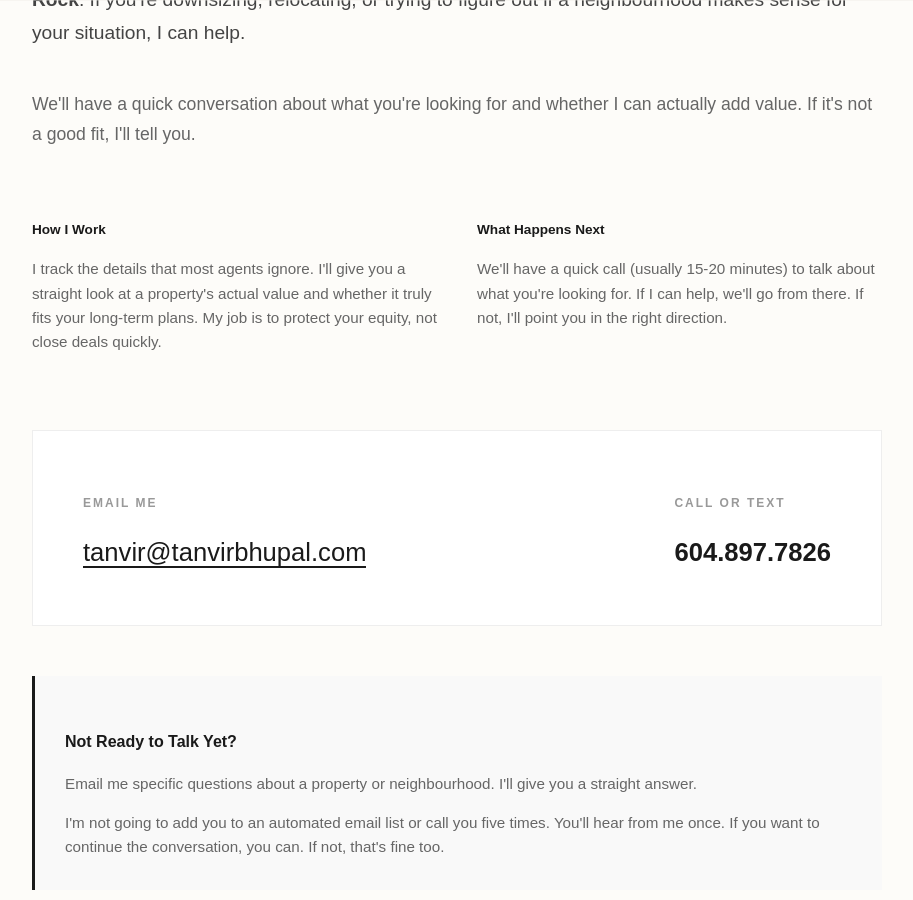
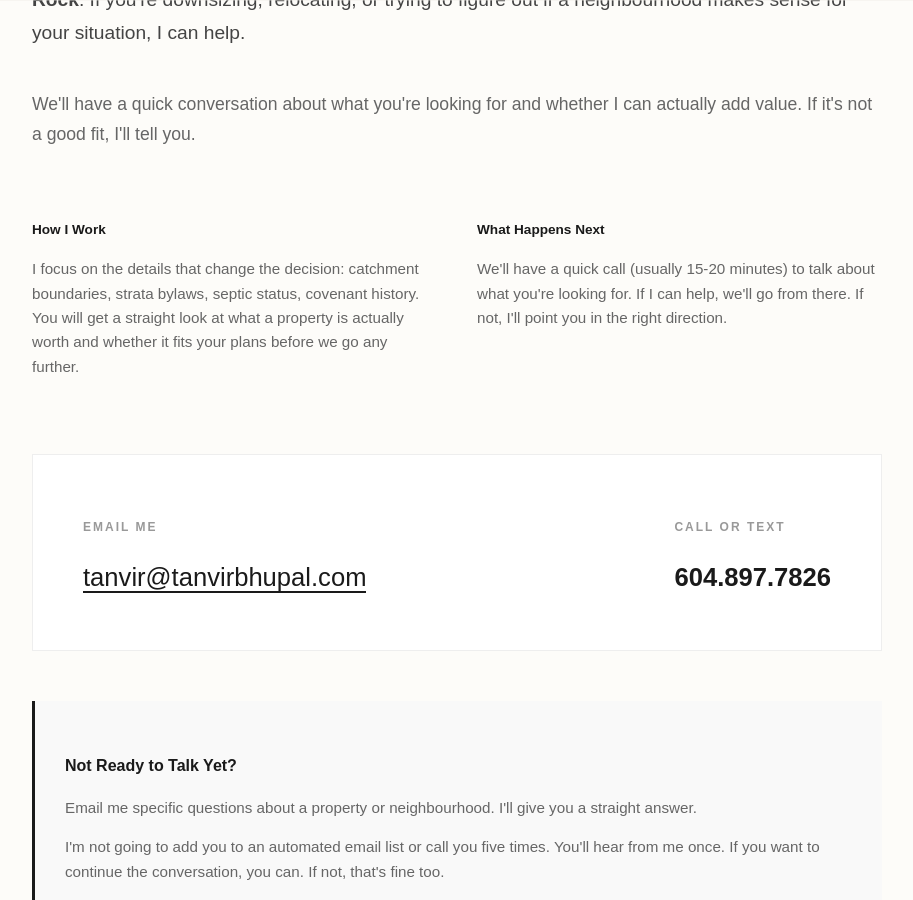
Before and after one commit to gvancouverhomes/tanvirbhupal-site, a Jekyll site: the page built from contact.md, in a window 1280 px wide and 900 px high, scrolled down 376 px. Shown: the whole window, without its empty margins (183-1096 px from the left). Built offline with Jekyll 4.4.1, drawn with Linux system fonts in a browser that asks for light colours.

Commit message:
how i work update

```diff
--- a/contact.md
+++ b/contact.md
@@ -20,7 +20,7 @@ permalink: /contact/
     <div style="display: grid; grid-template-columns: repeat(auto-fit, minmax(250px, 1fr)); gap: 40px; margin-bottom: 60px;">
       <div>
         <h4 style="font-size: 0.85rem; font-weight: 600; color: #1a1a1a; margin-bottom: 15px;">How I Work</h4>
-        <p style="font-size: 0.95rem; color: #666; line-height: 1.6;">I track the details that most agents ignore. I'll give you a straight look at a property's actual value and whether it truly fits your long-term plans. My job is to protect your equity, not close deals quickly.</p>
+        <p style="font-size: 0.95rem; color: #666; line-height: 1.6;">I focus on the details that change the decision: catchment boundaries, strata bylaws, septic status, covenant history. You will get a straight look at what a property is actually worth and whether it fits your plans before we go any further.</p>
       </div>
       <div>
         <h4 style="font-size: 0.85rem; font-weight: 600; color: #1a1a1a; margin-bottom: 15px;">What Happens Next</h4>
```
